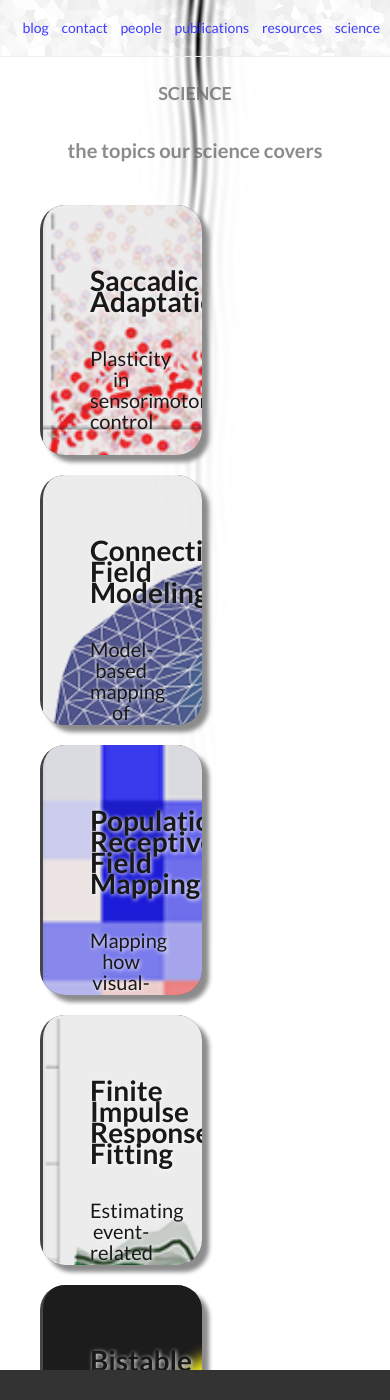
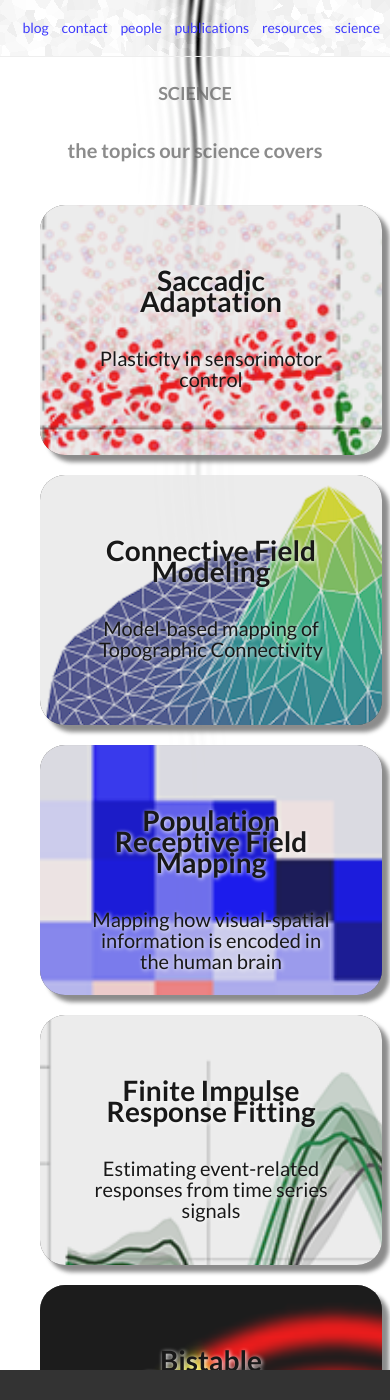
Before and after one commit to tknapen/tknapen.github.io, a Jekyll site: the page built from science.md, in a window 390 px wide and 1400 px high. Built offline with Jekyll 4.4.1, drawn with Linux system fonts in a browser that asks for light colours; nearby versions of some CDN libraries.

Commit message:
updated responsive css for people & projects

```diff
--- a/_sass/_layout.scss
+++ b/_sass/_layout.scss
@@ -299,15 +299,13 @@
 @media screen and (max-width: 700px) {
     .person {
         width: 95%;
-        // height: 170px;
     }
-    // .thumbnailperson,
-    // .thumbnail,
-    // .thumbnail a,
-    // .thumbnail a span {
-    //     width: 100%;
-    //     height: 160px;
-    // }
+}
+
+@media screen and (max-width: 600px) {
+    .project {
+        width: 95%;
+    }
 }
 
 .thumbnail {
```
